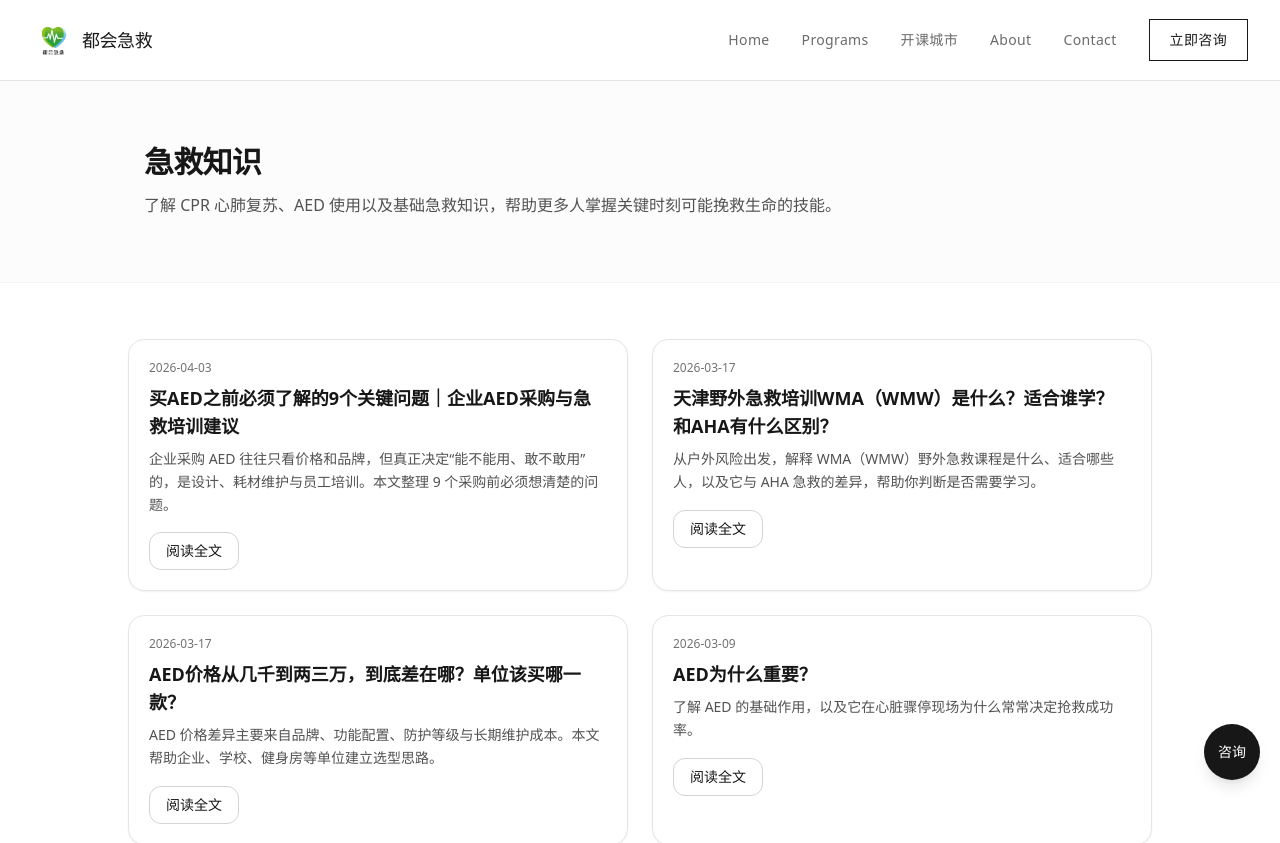
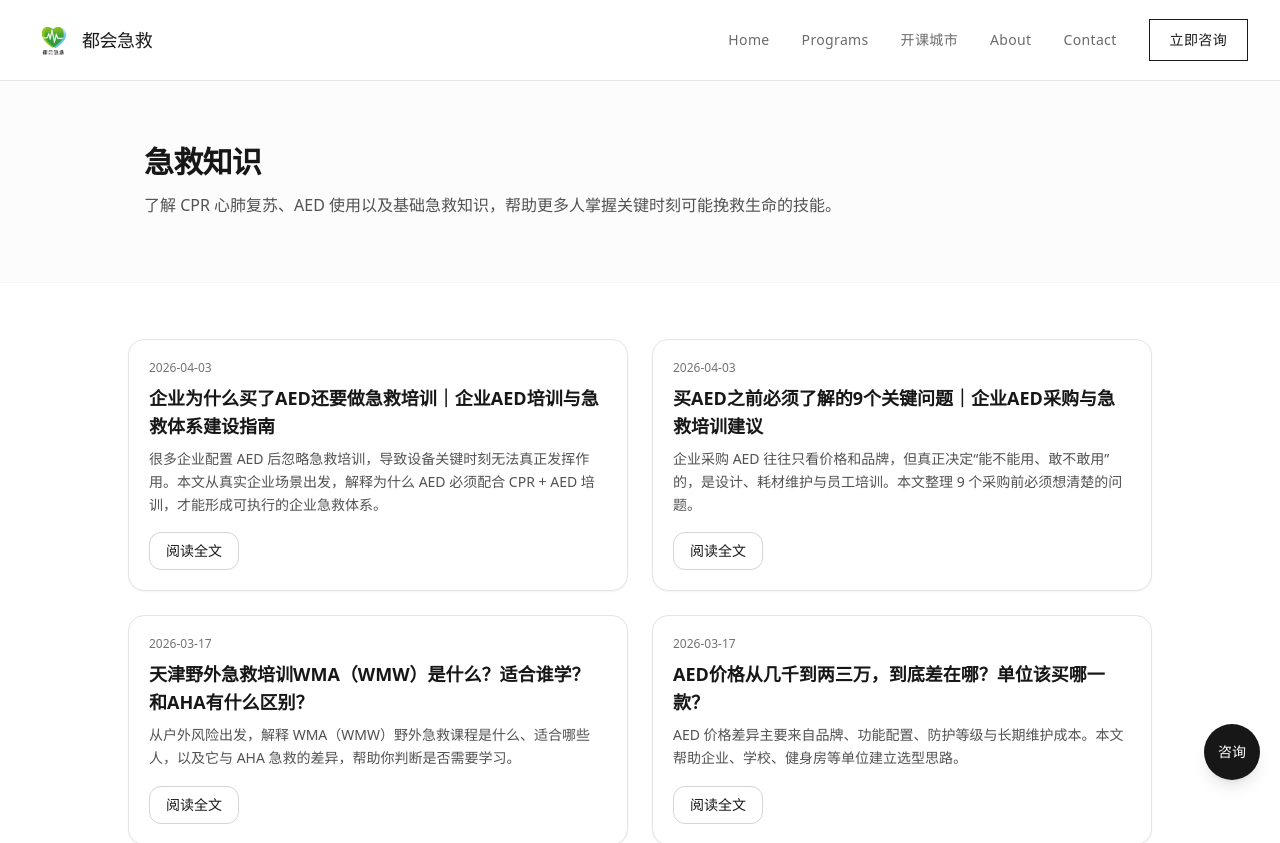
Before and after one commit to chesshhw/yidaolife, a Next.js app: page /blog in a window 1280 px wide. Shown: the top 843 px of the page. Built offline with nearby package versions, Linux system fonts and the light colour scheme.

Commit message:
group cities by region on /cities

```diff
--- a/src/data/blog.ts
+++ b/src/data/blog.ts
@@ -26,6 +26,138 @@ export type BlogPost = {
 };
 
 export const BLOG_POSTS: BlogPost[] = [
+  {
+    slug: "why-aed-still-need-training",
+    title: "企业为什么买了AED还要做急救培训｜企业AED培训与急救体系建设指南",
+    excerpt:
+      "很多企业配置 AED 后忽略急救培训，导致设备关键时刻无法真正发挥作用。本文从真实企业场景出发，解释为什么 AED 必须配合 CPR + AED 培训，才能形成可执行的企业急救体系。",
+    description:
+      "很多企业配置AED后忽略急救培训，导致设备无法真正发挥作用。本文从真实企业案例出发，解析为什么AED必须配合CPR AED培训，才能建立完整企业急救体系。",
+    publishedAt: "2026-04-03",
+    lead: [
+      "很多企业在配置AED之后，会问一个问题：设备已经买了，为什么还需要急救培训？事实上，AED只是急救体系中的一个工具，真正决定能否挽救生命的，是现场人员的应急能力。设备+培训，才是完整的企业急救安全体系。",
+    ],
+    faqItems: [
+      {
+        q: "企业买了AED还需要培训吗？",
+        a: "需要。AED是工具，而急救培训是让员工正确使用工具的能力。没有培训，现场容易犹豫或操作不规范，直接影响处置时机与效果。",
+      },
+      {
+        q: "AED培训多久做一次比较合理？",
+        a: "一般建议 2 年复训（可结合证书有效期与企业实际情况调整），并建议做周期性演练，避免技能遗忘。",
+      },
+      {
+        q: "企业急救培训一般多少人合适？",
+        a: "建议分批培训，保证每人有充足实操机会。人数与分组方式可根据场地、岗位与风险点分布来设计。",
+      },
+      {
+        q: "企业AED培训一般多少钱？",
+        a: "通常按企业需求定制，会与人数、城市、培训时长、是否含证书等因素相关。建议先明确场景与目标，再做方案与报价匹配。",
+      },
+      {
+        q: "企业AED培训和普通急救培训有什么区别？",
+        a: "企业培训更强调团队协作、现场流程与岗位场景（例如保安/前台/物业/管理层分工），让“设备+人员+流程”能在企业环境中真正跑起来。",
+      },
+    ],
+    sections: [
+      {
+        heading: "一、为什么企业配置AED后仍然需要急救培训",
+        paragraphs: [
+          "这几年越来越多企业开始配置 AED，这是一个非常好的趋势。",
+          "但在实际工作中，经常遇到企业负责人问：设备已经买了，为什么还要培训？",
+          "其实答案很简单：AED 解决的是有没有设备的问题，而培训解决的是有没有人会用的问题。",
+          "真正的风险往往不是没有设备，而是：设备在，但不会用；设备在，但没人敢用。",
+          "从安全管理角度，没有培训的 AED 只是设备资产，不是急救能力。",
+        ],
+        links: [
+          { label: "查看培训城市与排期", href: "/cities" },
+          { label: "查看课程体系", href: "/programs" },
+        ],
+      },
+      {
+        heading: "二、没有培训的AED为什么会失效？（犹豫与不确定）",
+        paragraphs: [
+          "AED 本质上是医疗急救设备，而不是普通办公设施。若缺少培训，大多数员工面对 AED 会有典型不确定：不知道什么时候该用、不知道是否需要先按压、不知道操作顺序、担心操作错误。",
+          "这些不确定性，会在关键时刻转化为犹豫。而心脏骤停救援最宝贵的是时间：如果因为不熟悉设备而延误几分钟，设备价值就会大幅下降。",
+          "急救培训真正解决的，不只是知识，而是降低犹豫：让员工知道何时必须开始按压、何时必须使用 AED、流程应该怎么走，从而行动更确定。",
+        ],
+      },
+      {
+        heading: "三、真实企业案例：有AED却没人敢用",
+        paragraphs: [
+          "在企业培训中，曾经有学员分享过真实案例：公司有员工突然倒地，现场有人参加过急救讲座，也见过 AED，但最后没人敢真正开始急救。",
+          "原因不是不关心，而是不确定自己做得对不对。",
+          "这也是为什么企业更需要“可执行”的培训：通过标准流程与反复实操，把正确动作在压力情境下也做得出来。",
+        ],
+      },
+      {
+        heading: "四、企业急救培训真正解决什么问题",
+        paragraphs: [
+          "很多人以为急救培训是知识学习。其实更准确地说：急救培训是技能训练。",
+          "技能和知识最大的区别是需要练习。就像开车，不是看懂规则就会开车，而是需要实际操作。",
+          "急救也是一样。只有经过实际练习：按压位置、按压节奏、AED 操作流程，才会形成肌肉记忆。",
+          "真正决定员工能否出手的，不是知识量，而是熟练度带来的信心。",
+        ],
+      },
+      {
+        heading: "五、为什么企业需要定期进行CPR AED培训",
+        paragraphs: [
+          "急救能力不是一次培训永久有效。如果长期不练习，大多数人会遗忘操作细节。",
+          "这也是为什么国际急救体系普遍建议定期复训：不是因为第一次培训没用，而是技能需要维护。",
+          "把急救培训当作周期性安全训练（类似消防演练），比一次性学习更符合企业风险管理逻辑。",
+        ],
+      },
+      {
+        heading: "六、企业AED配置后应该如何建立急救体系",
+        paragraphs: [
+          "真正成熟的企业急救体系通常包含三部分：设备配置、人员培训、维护管理。",
+          "只有设备，没有培训：安全能力不完整。只有培训，没有设备：应急能力不完整。只有两者结合：才是完整急救体系。",
+          "建议把 AED 的放置点位、责任人巡检、耗材更换、现场分工流程与演练机制一起纳入制度与年度计划。",
+        ],
+        links: [{ label: "企业急救培训解决方案", href: "/enterprise-training" }],
+      },
+      {
+        heading: "七、SEO关键词：企业AED采购后要做什么？",
+        paragraphs: [
+          "很多企业在完成 AED采购 后，都会进一步考虑 企业急救培训 问题。标准的企业急救体系通常包括 AED设备配置、CPR AED培训 以及定期复训机制。只有设备与培训结合，才能真正提升企业突发事件应对能力。",
+          "适用于：企业办公楼、工厂、互联网公司、学校、商业综合体、酒店、物业公司。",
+        ],
+      },
+      {
+        heading: "如果你的单位已经配置AED，更建议同步做急救培训",
+        paragraphs: [
+          "如果企业已经投入 AED 设备，更建议同步安排员工急救培训，这样设备才能真正发挥价值。",
+          "标准培训通常包括：CPR 心肺复苏训练、AED 实际操作训练、气道异物梗阻处理、现场应急流程训练。通过真实操作练习，让员工在紧急情况下更有信心采取行动。",
+          "咨询：黄老师",
+          "13512456138（电话微信同号）",
+        ],
+        links: [{ label: "企业急救培训咨询", href: "/enterprise-training" }],
+      },
+      {
+        heading: "常见问题（FAQ）",
+        paragraphs: ["下面这些问题，是企业在 AED 配置与培训咨询中最常见的："],
+      },
+      {
+        heading: "相关阅读",
+        paragraphs: ["你也可以继续阅读："],
+        links: [
+          { label: "买AED之前必须了解的9个关键问题", href: "/blog/before-buying-aed" },
+          { label: "AHA急救培训课程介绍", href: "/programs" },
+          { label: "查看培训城市与排期", href: "/cities" },
+          { label: "企业急救培训解决方案", href: "/enterprise-training" },
+        ],
+      },
+      {
+        heading: "如果你的单位正在考虑：配置AED、开展急救培训、优化企业急救体系",
+        paragraphs: [
+          "可以联系我们咨询：",
+          "黄老师",
+          "13512456138（电话微信同号）",
+        ],
+        links: [{ label: "立即咨询", href: "/contact" }],
+      },
+    ],
+  },
   {
     slug: "before-buying-aed",
     title: "买AED之前必须了解的9个关键问题｜企业AED采购与急救培训建议",
```
